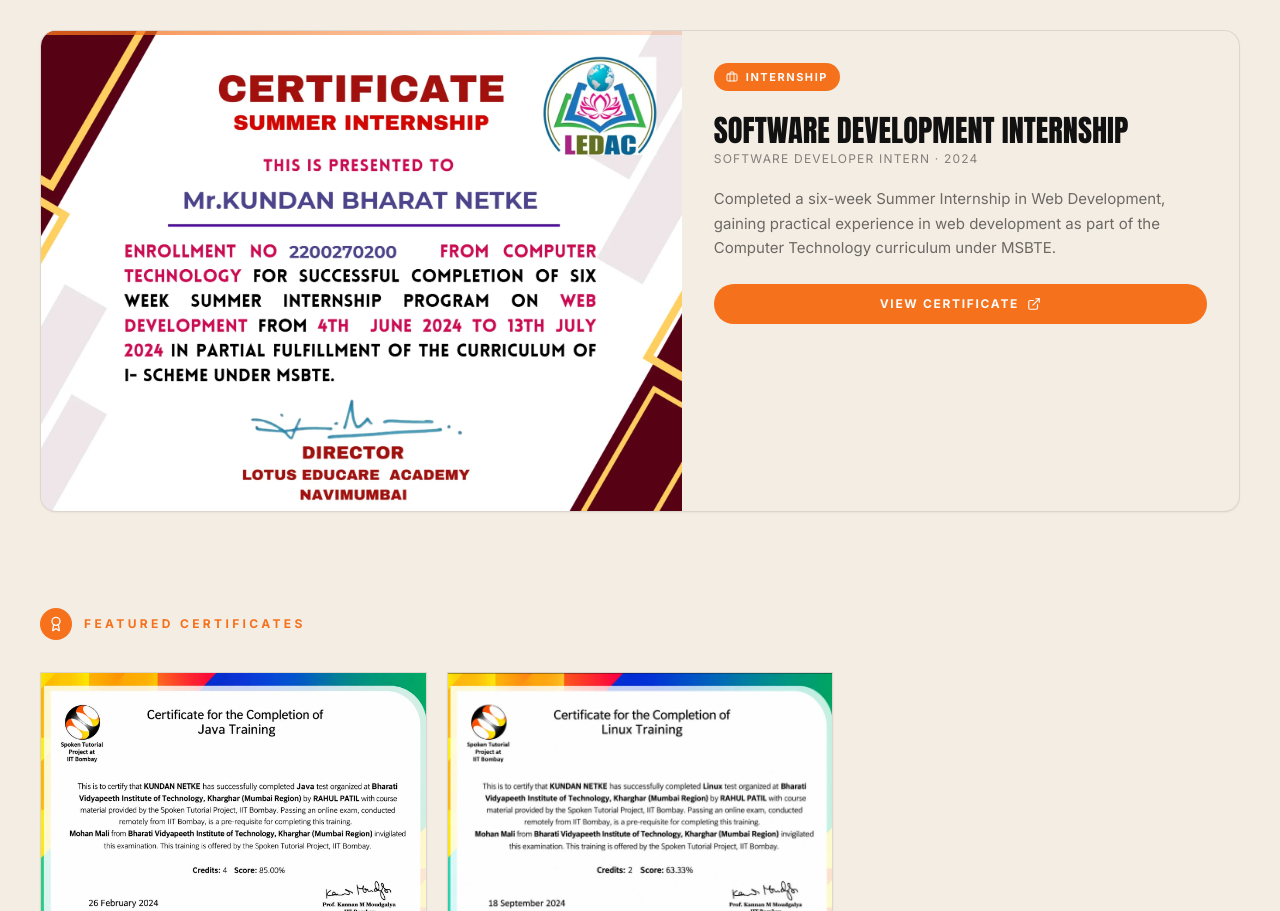
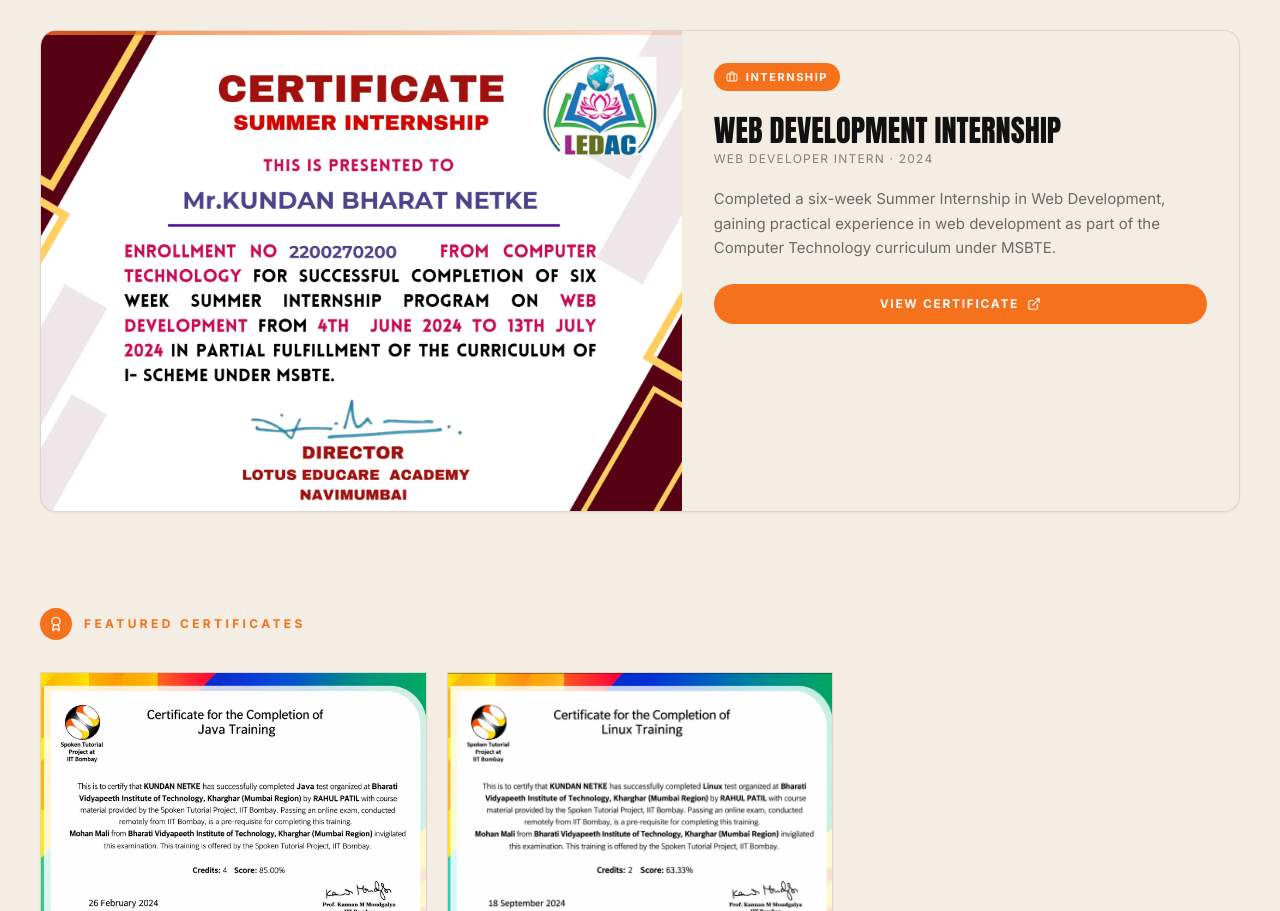
Before and after one commit to Kundan-code7/my-portfolio-site, a React (Vite) app: page / in a window 1280 px wide. Shown: the part 4535-5446 px from the top of the page. Built offline with nearby package versions, Linux system fonts and the light colour scheme.

Commit message:
Update project

```diff
--- a/src/sections/Certificates.tsx
+++ b/src/sections/Certificates.tsx
@@ -26,8 +26,8 @@
 const INTERNSHIPS: Internship[] = [
   {
     id: "internship-kundan",
-    title: "Software Development Internship",
-    role: "Software Developer Intern",
+    title: "Web Development Internship",
+    role: "Web Developer Intern",
     duration: "2024",
     description:
       "Completed a six-week Summer Internship in Web Development, gaining practical experience in web development as part of the Computer Technology curriculum under MSBTE.",
```
